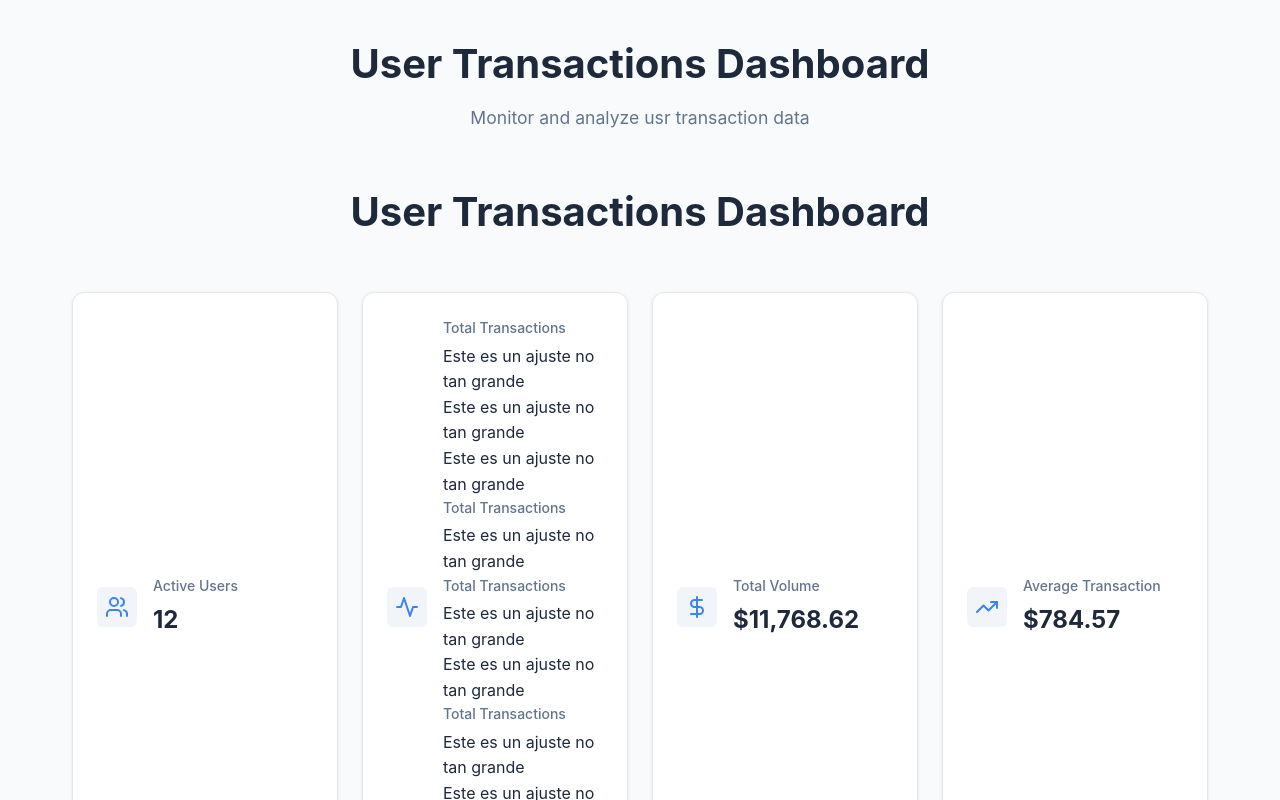
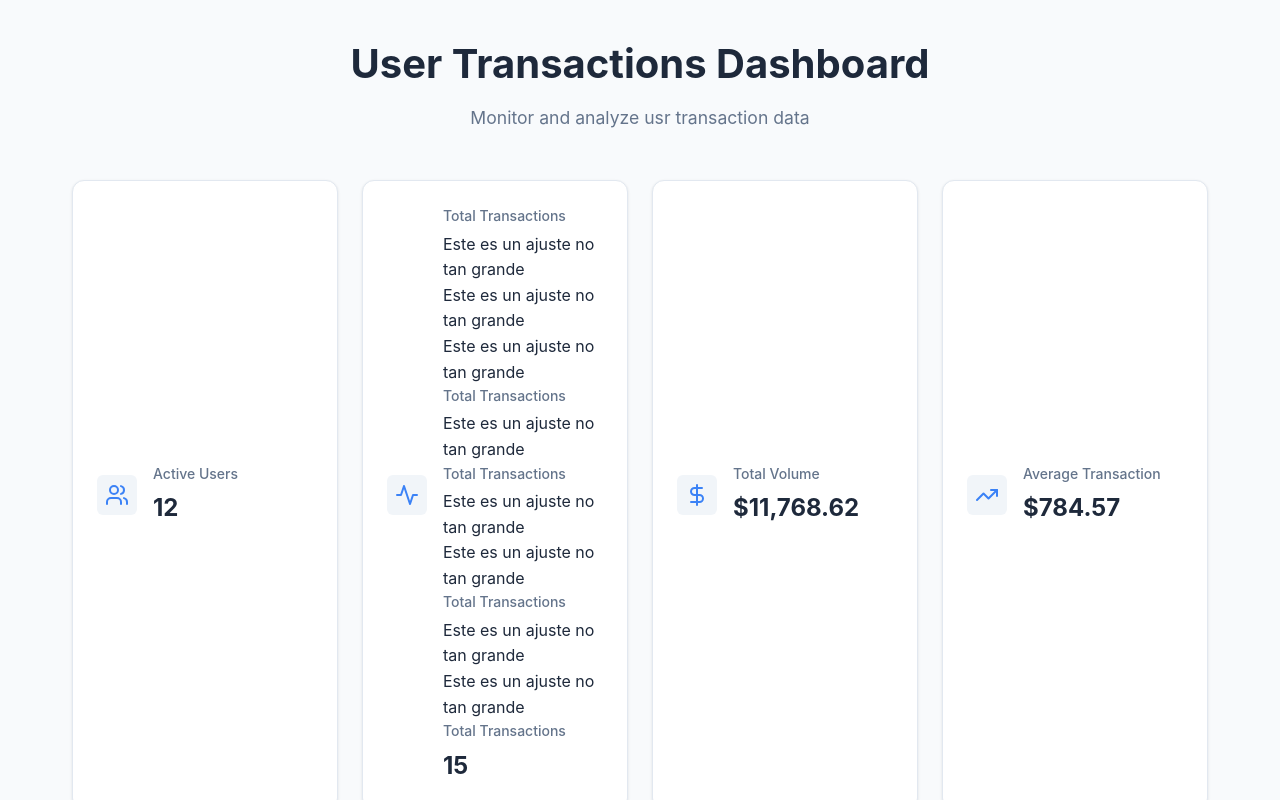
Before and after one commit to mio92/pagos-en-linea, a React (Create React App) app: page / in a window 1280 px wide. Shown: the top 800 px of the page. Built offline with nearby package versions, Linux system fonts and the light colour scheme.

Commit message:
Ajusta dashboard 6

```diff
--- a/src/components/Dashboard.tsx
+++ b/src/components/Dashboard.tsx
@@ -42,9 +42,6 @@ const Dashboard: React.FC = () => {
       <div className="dashboard-header">
         <h1>User Transactions Dashboard</h1>
         <p>Monitor and analyze usr transaction data</p>
-      </div>
-      <div className="dashboard-header">
-        <h1>User Transactions Dashboard</h1>
       </div>
 
       <div className="dashboard-stats">
```
